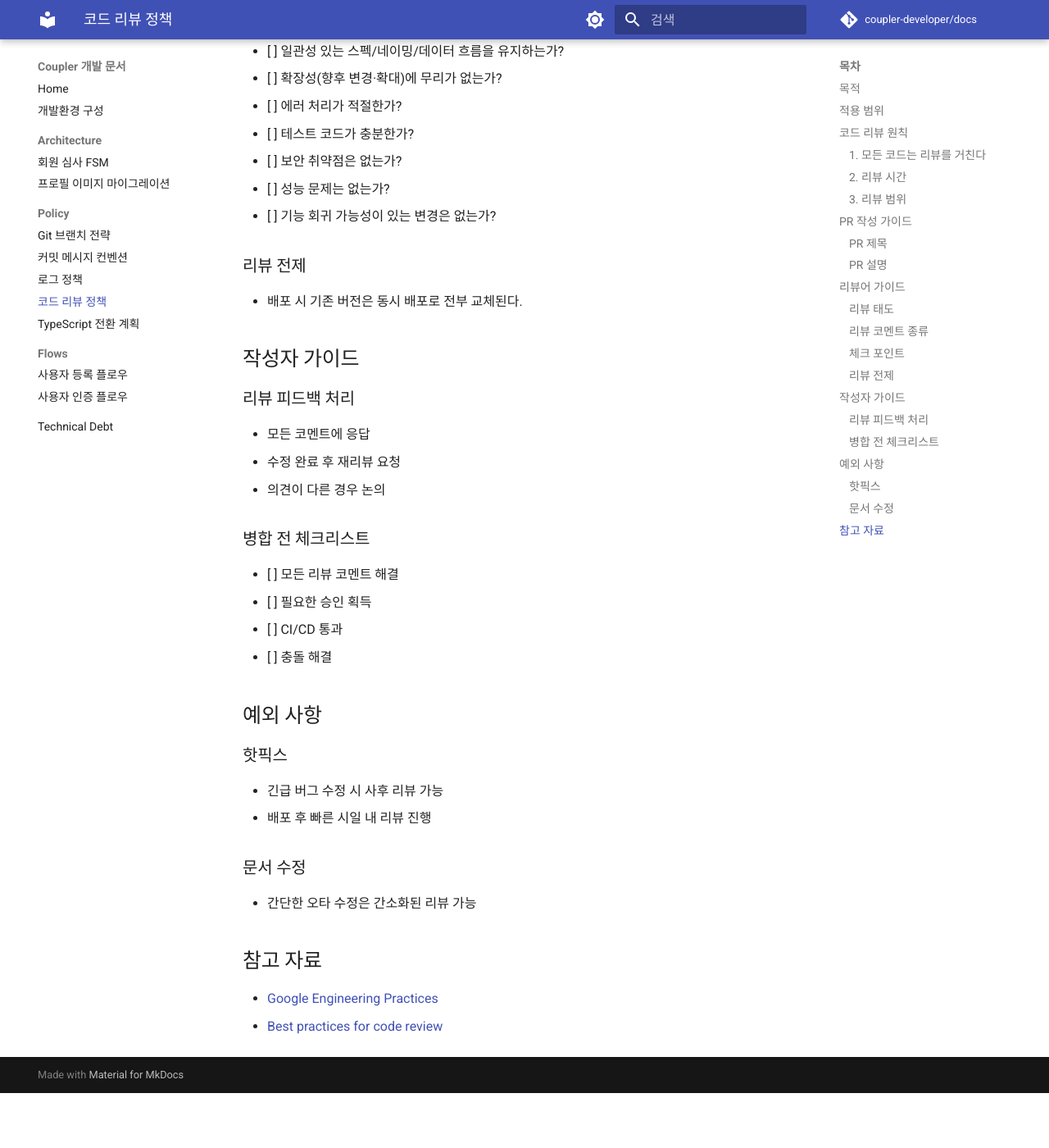
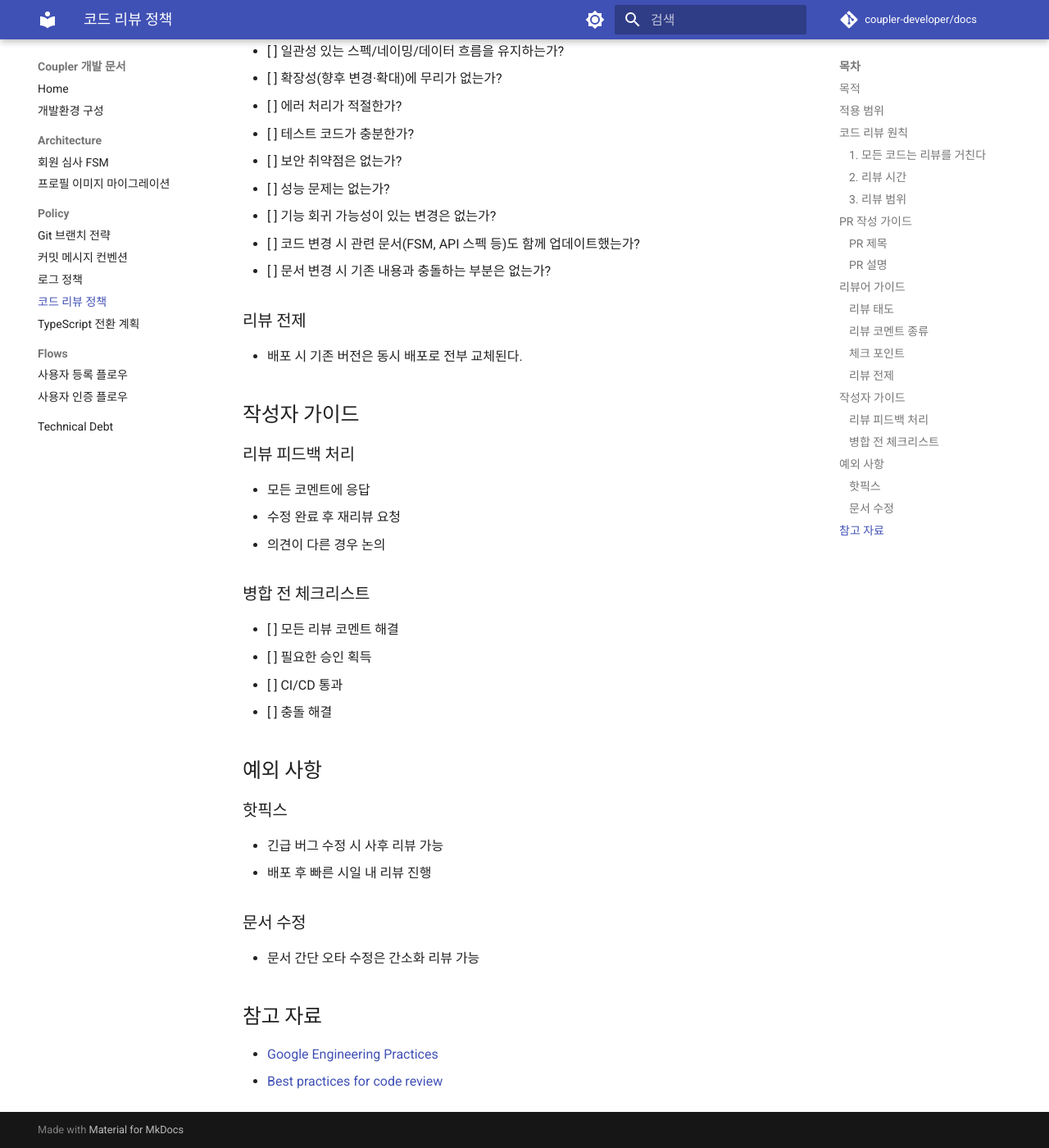
Before and after one commit to coupler-developer/docs, an MkDocs documentation site: the page built from content/policy/code-review-policy.md, in a window 1280 px wide and 1400 px high, scrolled down 2322 px. Shown: the whole window at 82% size. Built offline with MkDocs 1.6.1 and Material for MkDocs 9.7.7, drawn with Linux system fonts in a browser that asks for light colours; comment, search, counter and statistics services are not loaded; before the commit the page ends 3655 px from its top, so only the background shows below that.

Commit message:
docs: 코드 리뷰 정책에 문서 점검 항목 추가
- 체크 포인트에 코드↔문서 동기화 및 문서 충돌 점검 항목 추가
- 문서 수정 섹션 문구 정리

Co-Authored-By: Claude Opus 4.5 <noreply@anthropic.com>

```diff
--- a/content/policy/code-review-policy.md
+++ b/content/policy/code-review-policy.md
@@ -92,6 +92,8 @@
 - [ ] 보안 취약점은 없는가?
 - [ ] 성능 문제는 없는가?
 - [ ] 기능 회귀 가능성이 있는 변경은 없는가?
+- [ ] 코드 변경 시 관련 문서(FSM, API 스펙 등)도 함께 업데이트했는가?
+- [ ] 문서 변경 시 기존 내용과 충돌하는 부분은 없는가?
 
 ### 리뷰 전제
 
@@ -121,7 +123,7 @@
 
 ### 문서 수정
 
-- 간단한 오타 수정은 간소화된 리뷰 가능
+- 문서 간단 오타 수정은 간소화 리뷰 가능
 
 ## 참고 자료
 
```
